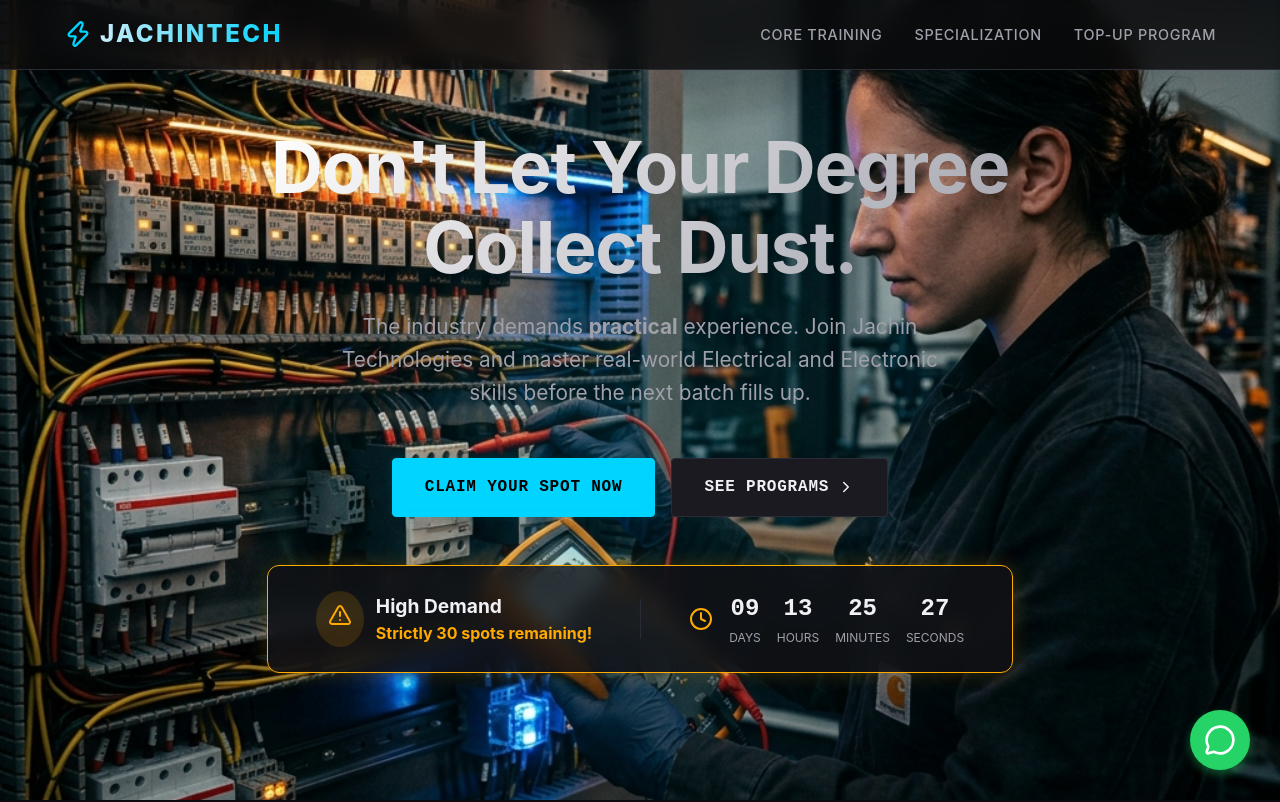
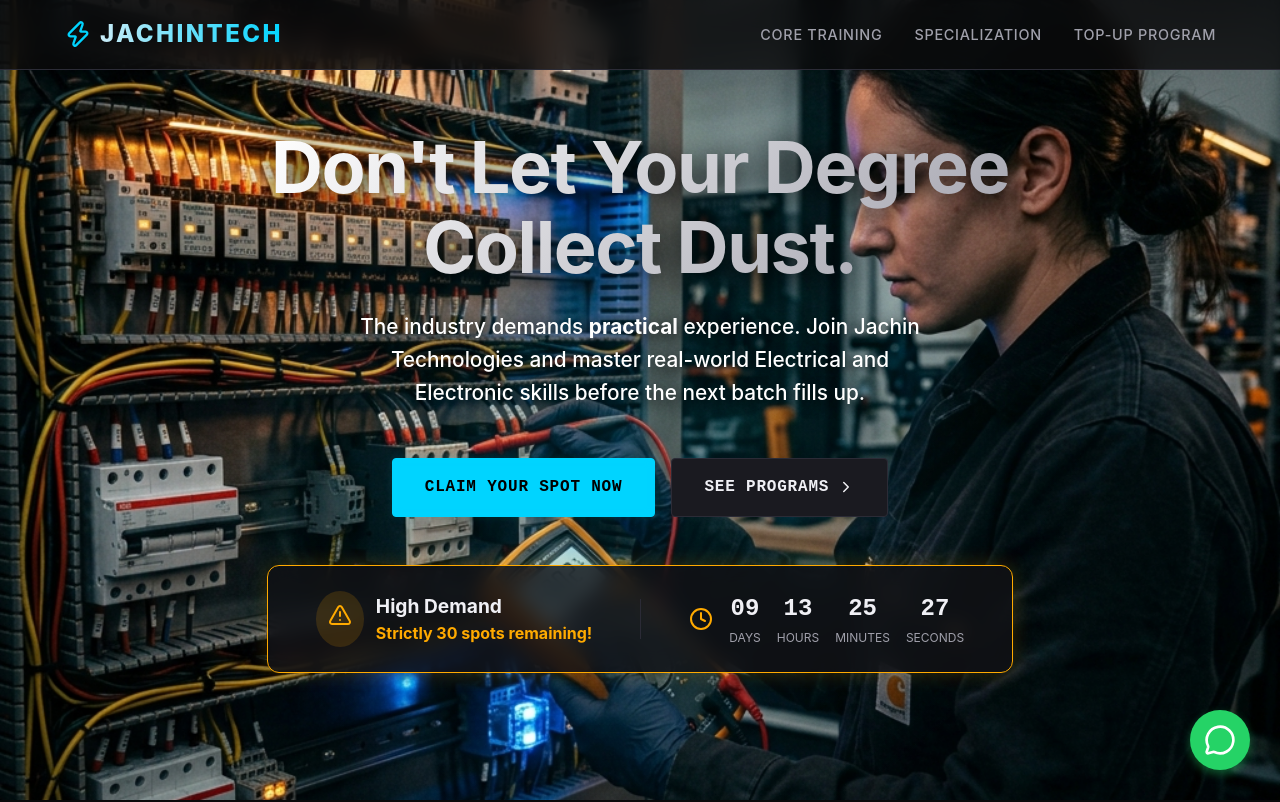
Before and after one commit to xanderelsmith/jachin, a React (Vite) app: page / in a window 1280 px wide. Shown: the top 802 px of the page. Built offline with nearby package versions, Linux system fonts and the light colour scheme.

Commit message:
build with jachin

```diff
--- a/src/index.css
+++ b/src/index.css
@@ -179,7 +179,7 @@ p {
   left: 0;
   width: 100%;
   height: 100%;
-  background: linear-gradient(to bottom, rgba(10,10,12,0.7) 0%, rgba(10,10,12,0.95) 100%);
+  background: linear-gradient(to bottom, rgba(10,10,12,0.85) 0%, rgba(10,10,12,1) 100%);
   z-index: 0;
 }
 
@@ -196,13 +196,16 @@ p {
   background: linear-gradient(135deg, #fff 0%, #a0a0ab 100%);
   -webkit-background-clip: text;
   -webkit-text-fill-color: transparent;
+  filter: drop-shadow(0px 4px 15px rgba(0, 0, 0, 1));
 }
 
 .hero-subtitle {
   font-size: 1.25rem;
   max-width: 600px;
   margin-bottom: 3rem;
-  color: var(--text-secondary);
+  color: #ffffff;
+  text-shadow: 0px 4px 15px rgba(0, 0, 0, 1);
+  font-weight: 500;
 }
 
 .btn {
```
